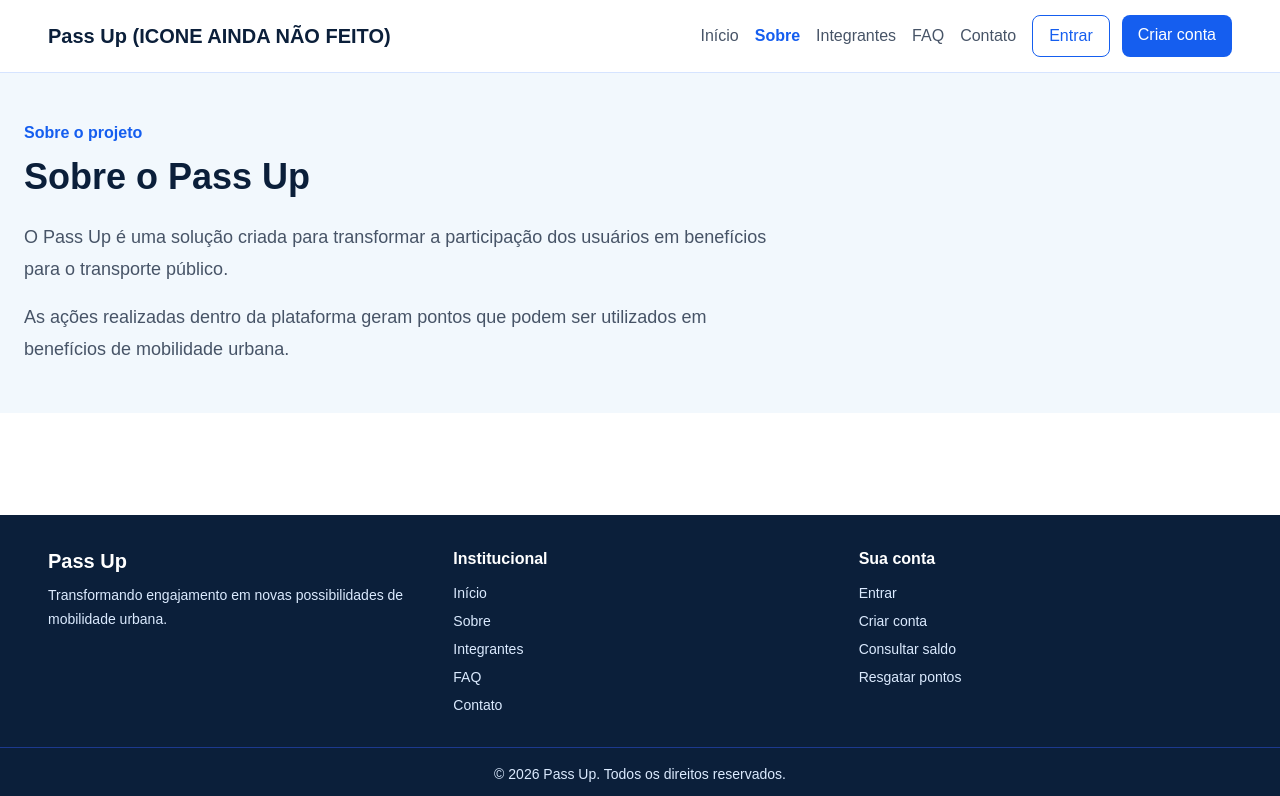
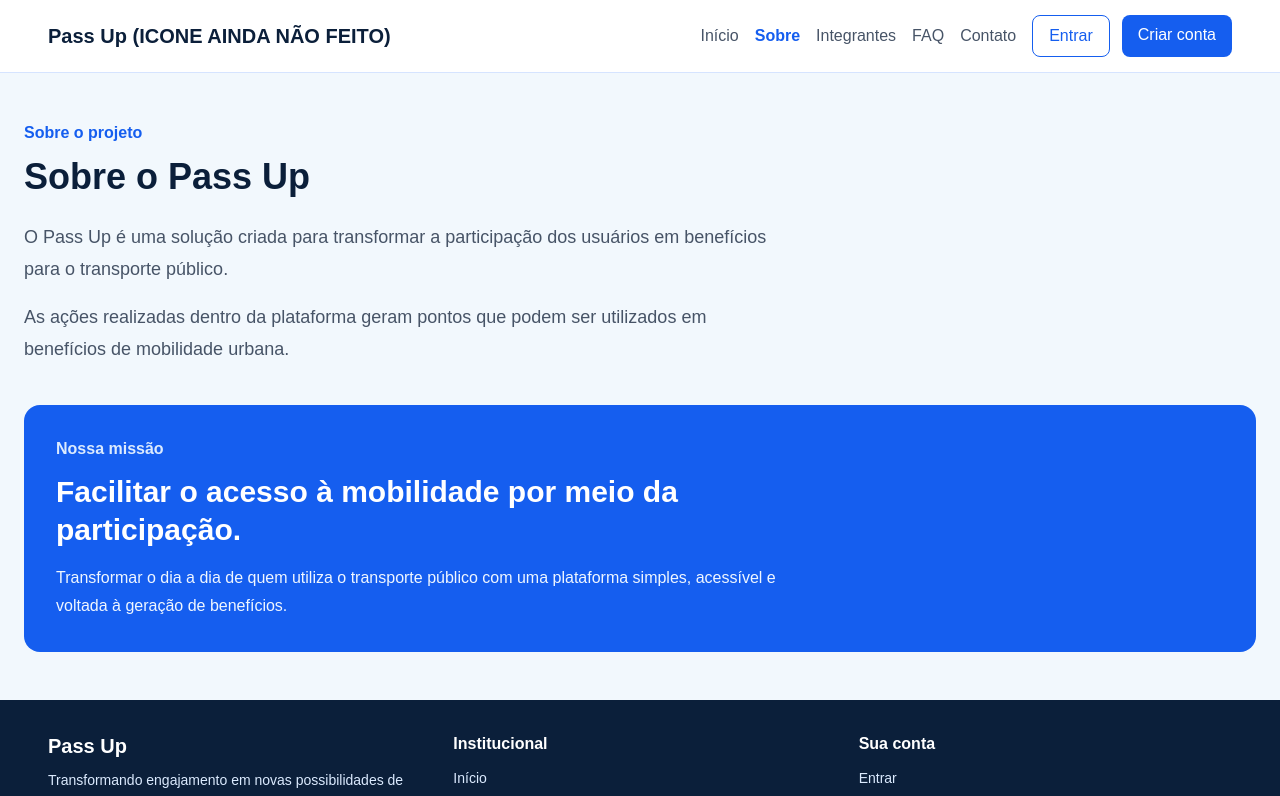
Before and after one commit to pivattidev/passup, a React (Vite) app: page /sobre in a window 1280 px wide. Shown: the top 796 px of the page. Built offline with nearby package versions, Linux system fonts and the light colour scheme.

Commit message:
feat: adicionada section com conteudo "nossa missão" para a página sobre

```diff
--- a/src/pages/Sobre/Sobre.tsx
+++ b/src/pages/Sobre/Sobre.tsx
@@ -22,6 +22,20 @@ export default function Sobre() {
           </p>
         </div>
       </section>
+      <section className="mx-auto mt-10 max-w-[1600px] rounded-2xl bg-[#155EEF] p-8 text-white">
+        <p className="font-semibold text-blue-100">
+          Nossa missão
+        </p>
+
+        <h2 className="mt-3 max-w-3xl text-3xl leading-tight font-bold">
+          Facilitar o acesso à mobilidade por meio da participação.
+        </h2>
+
+        <p className="mt-4 max-w-3xl leading-7 text-blue-50">
+          Transformar o dia a dia de quem utiliza o transporte público com uma
+          plataforma simples, acessível e voltada à geração de benefícios.
+        </p>
+      </section>
     </main>
   )
 }
```
